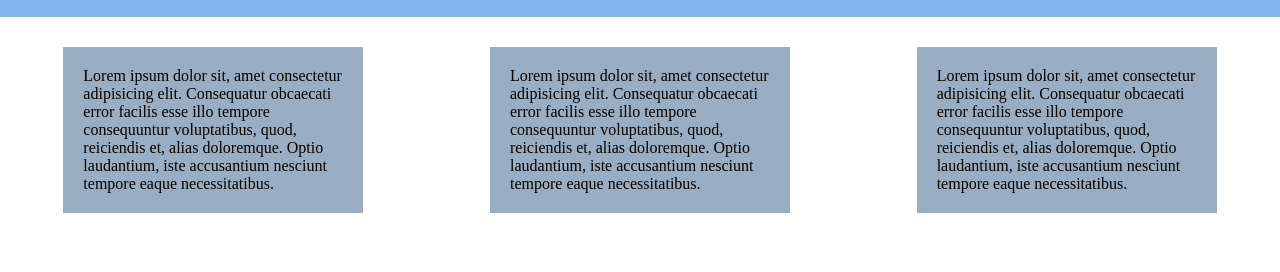
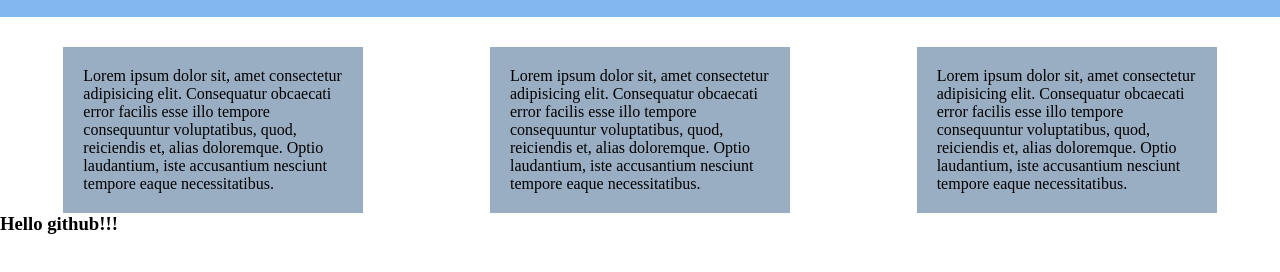
Before and after one commit to FayzullayevImomali/FayzullayevImomali2.github.io, a plain HTML site: page index.html in a window 1280 px wide. Shown: the part 108-380 px from the top of the page. Drawn offline with Linux system fonts and the light colour scheme.

Commit message:
add last h3

```diff
--- a/index.html
+++ b/index.html
@@ -25,5 +25,7 @@
          Lorem ipsum dolor sit, amet consectetur adipisicing elit. Consequatur obcaecati error facilis esse illo tempore consequuntur voluptatibus, quod, reiciendis et, alias doloremque. Optio laudantium, iste accusantium nesciunt tempore eaque necessitatibus.
       </div>
    </div>
+
+   <h3>Hello github!!!</h3>
 </body>
 </html>
```
